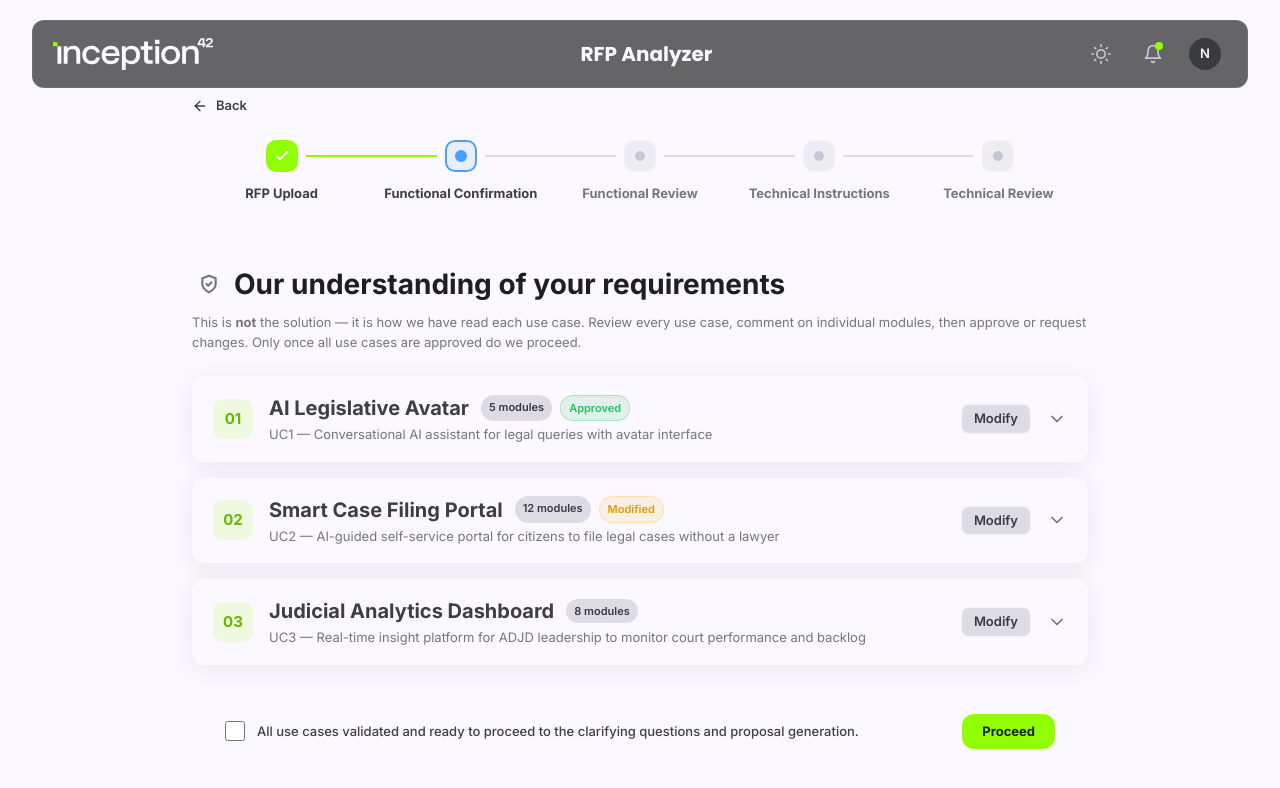
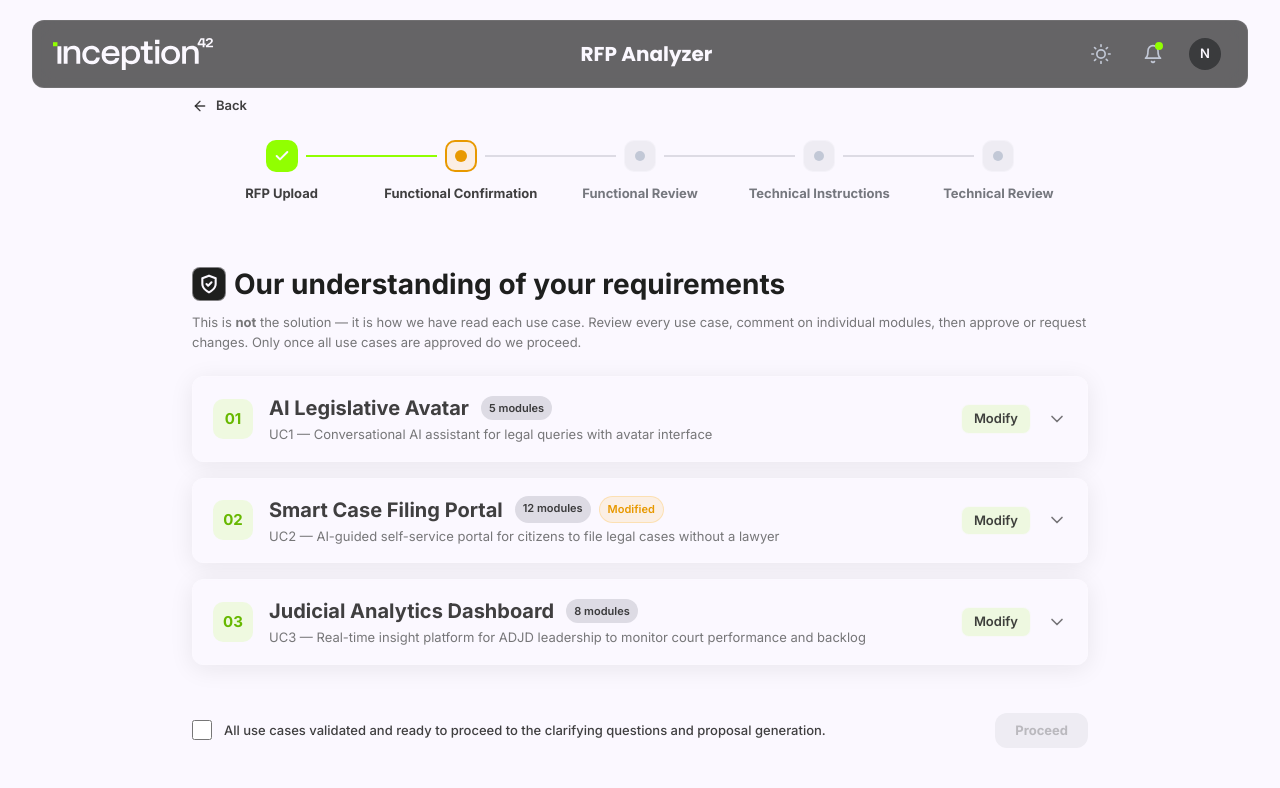
Before and after one commit to narendrapatel989234-arch/RFP_Analyzer, a Next.js app: page /rfp/1 in a window 1280 px wide. Shown: the top 788 px of the page. Built offline with nearby package versions, Linux system fonts and the light colour scheme.

Commit message:
Add RFP details page and progress stepper

```diff
--- a/src/app/rfp/[id]/page.module.css
+++ b/src/app/rfp/[id]/page.module.css
@@ -67,10 +67,7 @@
   display: flex;
   align-items: center;
   justify-content: space-between;
-  padding: var(--space-6) var(--space-8);
-  background-color: var(--bg-surface-1);
-  border: 1px solid var(--border-subtle);
-  border-radius: var(--radius-md);
+  padding: var(--space-6) 0;
   margin-top: var(--space-6);
 }
 
@@ -103,9 +100,15 @@
   font-weight: var(--weight-bold);
   font-size: var(--text-sm);
   cursor: pointer;
-  transition: background-color 0.2s;
+  transition: all 0.2s;
 }
 
-.proceedBtn:hover {
+.proceedBtn:hover:not(:disabled) {
   background-color: var(--action-primary-bg-hover);
 }
+
+.proceedBtn:disabled {
+  background-color: var(--bg-disabled);
+  color: var(--text-disabled);
+  cursor: not-allowed;
+}
--- a/src/app/rfp/[id]/page.tsx
+++ b/src/app/rfp/[id]/page.tsx
@@ -1,4 +1,6 @@
-import React from 'react'
+'use client'
+
+import React, { useState } from 'react'
 import Link from 'next/link'
 import { TopNav } from '@/components/TopNav'
 import { ProgressStepper } from '@/components/ProgressStepper'
@@ -6,6 +8,8 @@ import { UseCaseAccordion } from '@/components/UseCaseAccordion'
 import styles from './page.module.css'
 
 export default function RFPDetail({ params }: { params: { id: string } }) {
+  const [isValidated, setIsValidated] = useState(false)
+
   return (
     <div className={styles.page}>
       <TopNav showBack={false} />
@@ -26,14 +30,14 @@ export default function RFPDetail({ params }: { params: { id: string } }) {
           <div className={styles.headerContainer}>
             <h2 className={styles.sectionTitle}>
               <div style={{
-                backgroundColor: 'var(--bg-surface-1)',
+                backgroundColor: 'var(--colors-neutral-900)',
                 border: '1px solid var(--border-subtle)',
                 borderRadius: 'var(--radius-sm)',
                 padding: '6px',
                 display: 'flex',
                 alignItems: 'center',
                 justifyContent: 'center',
-                color: 'var(--text-secondary)'
+                color: 'var(--colors-neutral-0)'
               }}>
                 <svg viewBox="0 0 24 24" fill="none" stroke="currentColor" strokeWidth="2.5" strokeLinecap="round" strokeLinejoin="round" width="20" height="20">
                   <path d="M12 22s8-4 8-10V5l-8-3-8 3v7c0 6 8 10 8 10z" />
@@ -51,12 +55,18 @@ export default function RFPDetail({ params }: { params: { id: string } }) {
 
           <div className={styles.validationFooter}>
             <div className={styles.validationLeft}>
-              <input type="checkbox" id="validation-checkbox" className={styles.validationCheckbox} />
+              <input
+                type="checkbox"
+                id="validation-checkbox"
+                className={styles.validationCheckbox}
+                checked={isValidated}
+                onChange={(e) => setIsValidated(e.target.checked)}
+              />
               <label htmlFor="validation-checkbox" className={styles.validationLabel}>
                 All use cases validated and ready to proceed to the clarifying questions and proposal generation.
               </label>
             </div>
-            <button className={styles.proceedBtn}>Proceed</button>
+            <button className={styles.proceedBtn} disabled={!isValidated}>Proceed</button>
           </div>
         </section>
       </main>
--- a/src/components/ProgressStepper.module.css
+++ b/src/components/ProgressStepper.module.css
@@ -48,15 +48,15 @@
 }
 
 .in-progress {
-  background-color: var(--status-info-bg);
-  border: 2px solid var(--status-info-text);
+  background-color: var(--status-warning-bg);
+  border: 2px solid var(--status-warning-text);
 }
 
 .activeDot {
   width: 12px;
   height: 12px;
   border-radius: var(--radius-sm);
-  background-color: var(--status-info-text);
+  background-color: var(--status-warning-text);
 }
 
 .not-started {
--- a/src/components/UseCaseAccordion.module.css
+++ b/src/components/UseCaseAccordion.module.css
@@ -117,7 +117,7 @@
 }
 
 .modifyCtaBtn {
-  background-color: var(--action-secondary-bg-hover);
+  background-color: var(--action-primary-bg-soft);
   border: 1px solid var(--border-strong);
   color: var(--text-primary);
   border-radius: var(--radius-sm);
@@ -125,11 +125,12 @@
   font-size: var(--text-sm);
   font-weight: var(--weight-semibold);
   cursor: pointer;
-  transition: background-color 0.2s ease;
+  transition: all 0.2s ease;
 }
 
 .modifyCtaBtn:hover {
-  background-color: var(--action-secondary-bg-pressed);
+  background-color: var(--action-primary-bg-default);
+  color: var(--action-primary-text);
 }
 
 .chevron {
@@ -144,18 +145,20 @@
 }
 
 .accordionContent {
-  padding: 0;
+  padding: var(--space-5);
+  background-color: var(--action-secondary-bg-default);
   border-top: 1px solid var(--border-subtle);
-  background-color: var(--bg-surface-1);
+  display: flex;
+  flex-direction: column;
+  gap: var(--space-5);
 }
 
 .sectionContainer {
   padding: var(--space-6) var(--space-8);
-  border-bottom: 1px solid var(--border-subtle);
-}
-
-.sectionContainer:last-child {
-  border-bottom: none;
+  background-color: var(--bg-surface-1);
+  border: 1px solid var(--border-subtle);
+  border-radius: var(--radius-md);
+  box-shadow: 0 1px 3px rgba(0,0,0,0.05);
 }
 
 .sectionHeader {
@@ -232,9 +235,8 @@
 }
 
 .moduleRowContainer:hover {
-  border-color: var(--action-primary-bg-default);
-  background-color: var(--bg-hover);
-  box-shadow: var(--shadow-1);
+  background-color: var(--action-primary-bg-soft);
+  border-color: var(--border-subtle);
 }
 
 .moduleRowHeader {
--- a/src/components/UseCaseAccordion.tsx
+++ b/src/components/UseCaseAccordion.tsx
@@ -168,9 +168,6 @@ export function UseCaseAccordion({ useCases = defaultUseCases }: { useCases?: Us
                     <h3 className={styles.title}>{uc.title}</h3>
                     <div className={styles.chipsContainer}>
                       <span className={styles.moduleChip}>{uc.modulesCount} modules</span>
-                      {uc.actionStatus === 'Approved' && (
-                        <span className={`${styles.actionChip} ${styles.chipApproved}`}>{uc.actionStatus}</span>
-                      )}
                       {uc.actionStatus === 'Modified' && (
                         <span className={`${styles.actionChip} ${styles.chipModified}`}>{uc.actionStatus}</span>
                       )}
```
